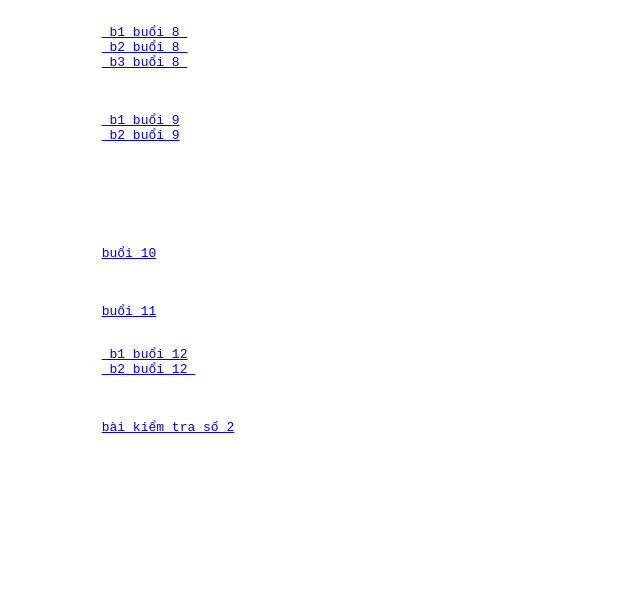
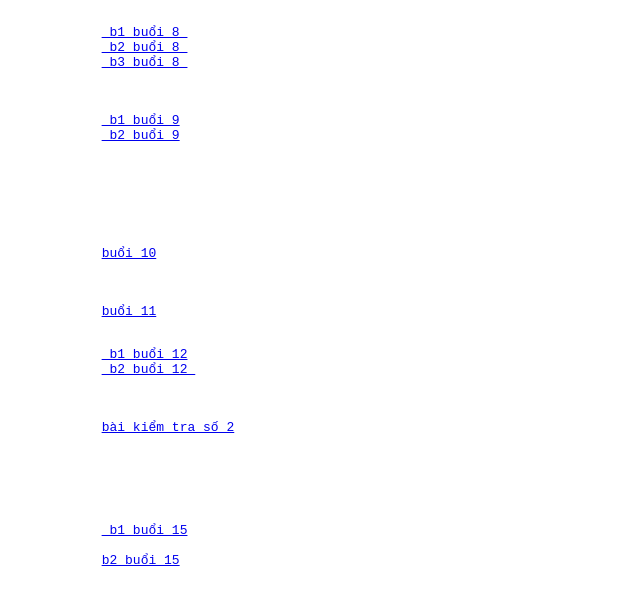
Before and after one commit to phamha112/thietkeweb, a plain HTML site: page index.html in a window 1280 px wide. Shown: the part 645-1241 px from the top of the page, without its empty margins (0-640 px from the left). Before the commit the page ends 1168 px from the top, so only its background shows below. Drawn offline with Linux system fonts and the light colour scheme.

Commit message:
Update index.html

```diff
--- a/index.html
+++ b/index.html
@@ -75,5 +75,10 @@
               <a href="/thietkeweb/rose2.jpg"></a>
               <a href="/thietkeweb/21.jpg"></a>
         </pre>
+        <pre>
+            <a href="/thietkeweb/b1.15.html"> b1 buổi 15</a>
+            <a href="/thietkeweb/b15.css"></a>
+            <a href="/thietkeweb/b2.15.html">b2 buổi 15</a>
+        </pre>
     </body>
 </html>
```
